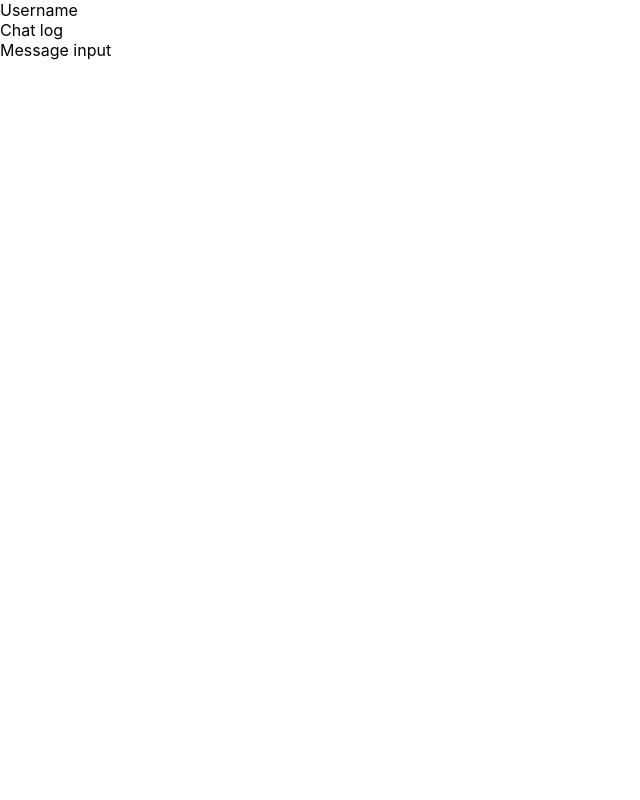
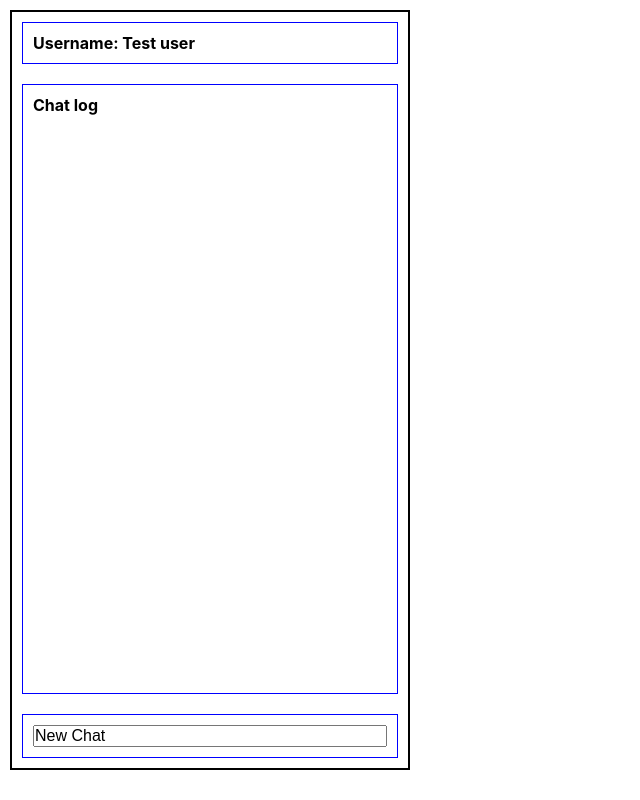
Before and after one commit to WesleyReynafarje2023/chatroom, a React (Create React App) app: page / in a window 1280 px wide. Shown: the whole page, without its empty margins (0-640 px from the left). Built offline with nearby package versions, Linux system fonts and the light colour scheme.

Commit message:
finsihed step 12

```diff
--- a/src/App.css
+++ b/src/App.css
@@ -1,38 +1,29 @@
-.App {
-  text-align: center;
+* {
+  margin: 0;
+  padding: 0;
+  box-sizing: border-box;
 }
 
-.App-logo {
-  height: 40vmin;
-  pointer-events: none;
+.chat-container {
+  display: flex;
+  flex-direction: column;
+  width: 400px;
+  height: 95vh;
+  border: 2px solid black;
+  margin: 10px;
 }
 
-@media (prefers-reduced-motion: no-preference) {
-  .App-logo {
-    animation: App-logo-spin infinite 20s linear;
-  }
+.chat-container div {
+  border: 1px solid blue;
+  margin: 10px 10px 10px 10px;
+  padding: 10px;
 }
 
-.App-header {
-  background-color: #282c34;
-  min-height: 100vh;
-  display: flex;
-  flex-direction: column;
-  align-items: center;
-  justify-content: center;
-  font-size: calc(10px + 2vmin);
-  color: white;
+.chat-log {
+  flex: 1;
 }
 
-.App-link {
-  color: #61dafb;
+.chat-message-input input {
+  font-size: 16px;
+width: 100%;
 }
-
-@keyframes App-logo-spin {
-  from {
-    transform: rotate(0deg);
-  }
-  to {
-    transform: rotate(360deg);
-  }
-}
--- a/src/App.js
+++ b/src/App.js
@@ -1,13 +1,29 @@
-import React from 'react';
+import React, { useState } from 'react';
+import Username from './Username';
+import MessageInput from './MessageInput';
+import ChatLog from './ChatLog';
 import './App.css';
 
 function App() {
 
+  const testChatLog = [
+    { username: 'Roger', message: 'Are you going to the basketball game tonight?' },
+    { username: 'David', message: 'Yes I am... what are you doing after the game?' },
+    { username: 'Roger', message: 'Going home... what about you?' },
+    { username: 'David', message: "I'm going to Denny's - you want to go too?" },
+    { username: 'Roger', message: 'Sounds good -- see you there' }
+  ];
+
+
+  const [username, setUsername] = useState('Test user');
+  const [messageInput, setMessageInput] = useState('New Chat');
+  const [chatLog, setChatLog] = useState(testChatLog);
+
   return (
     <div className="chat-container">
-      <div className="chat-username">Username</div>
-      <div className="chat-log">Chat log</div>
-      <div className="chat-message-input">Message input</div>
+      <Username username={username} />
+      <ChatLog chatLog={chatLog} />
+      <MessageInput messageInput={messageInput} />
     </div>
   );
 }
--- /dev/null
+++ b/src/ChatLog.js
@@ -0,0 +1,11 @@
+import React from 'react';
+
+function ChatLog() {
+  return (
+    <div className="chat-log">
+      <h4>Chat log</h4>
+    </div>
+  );
+}
+
+export default ChatLog;
--- /dev/null
+++ b/src/MessageInput.js
@@ -0,0 +1,11 @@
+import React from 'react';
+
+function MessageInput(props) {
+  return (
+    <div className="chat-message-input">
+      <input type="text" name="message-input" id="message-input" value={props.messageInput} />
+    </div>
+  );
+}
+
+export default MessageInput;
--- /dev/null
+++ b/src/Username.js
@@ -0,0 +1,11 @@
+import React from 'react';
+
+function Username(props) {
+  return (
+    <div className="chat-username">
+      <h4>Username: {props.username}</h4>
+    </div>
+  );
+}
+
+export default Username;
```
